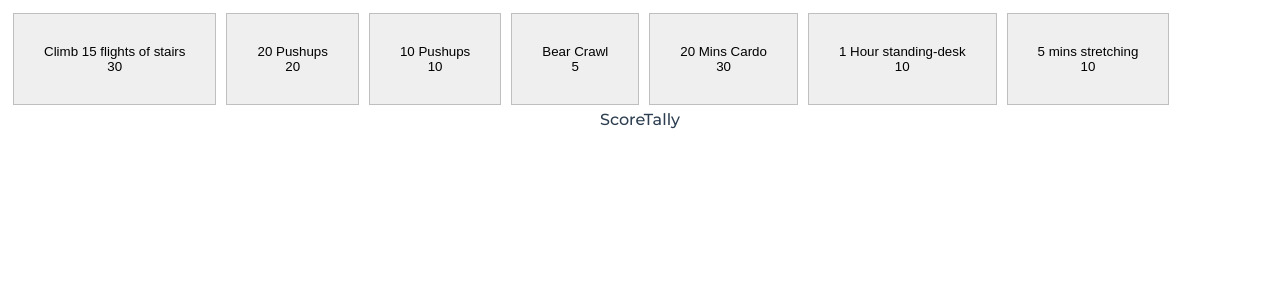
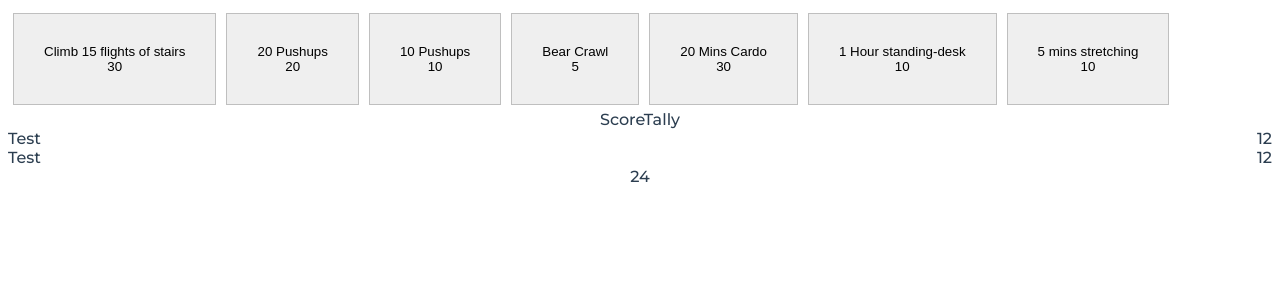
Before and after one commit to MatthewNichols/personal-actiivity-scoreboard, a Vue app in the folder client/: page /#/ in a window 1280 px wide. Shown: the top 300 px of the page. Built offline with nearby package versions, Linux system fonts and the light colour scheme.

Commit message:
First cut at a tally

```diff
--- a/client/src/components/score-tally.vue
+++ b/client/src/components/score-tally.vue
@@ -1,13 +1,48 @@
 <template>
    <div id="score-tally">
        ScoreTally
+       <div id="score-tally-items">
+           <div class="score-tally-item" v-for="item in items" v-bind:key="item.id">
+               <div>{{ item.name }}</div>
+               <div class="score-tally-item-points">{{ item.points }}</div>
+           </div>
+       </div>
+
+       <div id="total">
+           {{tallyTotal}}
+       </div>
     </div>
 </template>
 
 <script lang="ts">
 import { defineComponent } from 'vue';
+import { mapState, mapGetters } from "vuex";
+import { RootState } from '../store';
 
 export default defineComponent({
-    name: 'ScoreTally'
+    name: 'ScoreTally',
+    computed: {
+        ...mapState<RootState>({
+            items: (state: RootState) => state.dayTally.items
+        }),
+        ...mapGetters(["tallyTotal"])
+    }
 });
 </script>
+
+<style lang="scss" scoped>
+#score-tally {
+    #score-tally-items {
+        display: flex;
+        flex-direction: column;
+
+        .score-tally-item {
+            display: flex;
+
+            &-points {
+                margin-left: auto;
+            }
+        }
+    }
+}
+</style>
--- /dev/null
+++ b/client/src/store/day-tally.ts
@@ -0,0 +1,38 @@
+import { Module } from 'vuex';
+import { RootState } from '.';
+
+export interface DayTallyState {
+    items: DayTallyItem[];
+}
+
+export interface DayTallyItem {
+    id: string;
+    activityId: string;
+    name: string;
+    points: number;
+}
+
+
+
+export const DayTallyModule: Module<DayTallyState, RootState> = {
+    state: {
+        items: [
+            { id: "1", activityId: "test", name: "Test", points: 12 },
+            { id: "2", activityId: "test", name: "Test", points: 12 }
+        ]
+    },
+    mutations: {
+        insertItem(state: DayTallyState, payload: DayTallyItem) {
+            state.items.push(payload);
+        }
+    },
+    actions: {
+
+    },
+    getters: {
+        tallyTotal(state: DayTallyState): number {
+            return state.items.map((item: DayTallyItem) => item.points)
+                .reduce((a: number, b: number) => a + b);
+        }
+    }
+}
--- a/client/src/store/index.ts
+++ b/client/src/store/index.ts
@@ -1,12 +1,11 @@
-import { createStore } from 'vuex'
+import { Store } from 'vuex'
+import { DayTallyModule, DayTallyState } from "./day-tally";
+export interface RootState {
+  dayTally: DayTallyState;
+}
 
-export default createStore({
-  state: {
-  },
-  mutations: {
-  },
-  actions: {
-  },
+export default new Store<RootState>({
   modules: {
+    dayTally: DayTallyModule
   }
 })
```
